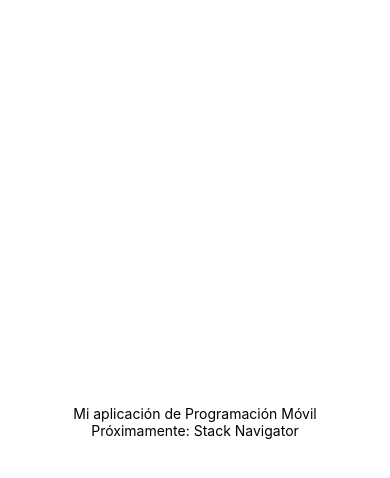
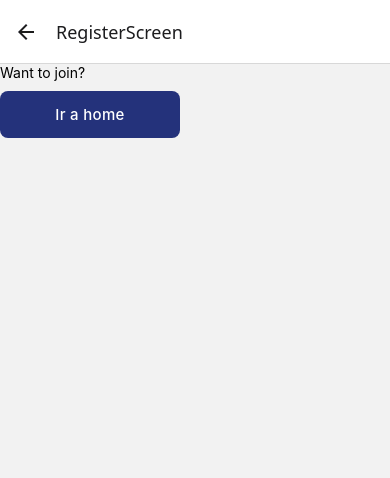
Before and after one commit to AnthonyDubon/MyRoutineApp, a React Native app: screen /RegisterScreen in a window 390 px wide. Shown: the top 478 px of the page. Built offline with nearby package versions, Linux system fonts and the light colour scheme.

Commit message:
Actualizo navegacion Stack y envio de parametros entre pantallas

```diff
--- a/App.tsx
+++ b/App.tsx
@@ -1,18 +1,12 @@
-import { View, Text, StyleSheet } from 'react-native';
+import { NavigationContainer } from '@react-navigation/native';
+import {  View } from 'react-native';
+import StackNavigator from './src/navigation/StackNavigator';
 
 export default function App() {
+
   return (
-    <View style={styles.container}>
-      <Text>Mi aplicación de Programación Móvil</Text>
-      <Text>Próximamente: Stack Navigator</Text>
-    </View>
+    <NavigationContainer>
+        <StackNavigator />
+    </NavigationContainer>
   );
 }
-
-const styles = StyleSheet.create({
-  container: {
-    flex: 1,
-    justifyContent: 'center',
-    alignItems: 'center',
-  },
-});
--- a/src/navigation/StackNavigator.tsx
+++ b/src/navigation/StackNavigator.tsx
@@ -1,5 +1,41 @@
+import {createNativeStackNavigator} from '@react-navigation/native-stack';
+import Login from '../screens/Login';
+import Register from '../screens/Register';
+import Home from '../screens/Home';
+
+//1. declarar tipado: pantallas junto con sus parametros
+export type RootStackParamList ={
+    LoginScreen: undefined;
+    RegisterScreen: undefined;
+    HomeScreen: {email: string};
+}
 
 
-//1. declarar tipado: pantallas junto con sus parametros
 //2. crear el componente StackNavigator, que se encarga de manejar la navegacion en la aplicacion
+const Stack = createNativeStackNavigator<RootStackParamList>();
+
 //3. utilizar el componente StackNavigator
+export default function StackNavigator(){
+
+    return(
+        <Stack.Navigator
+            initialRouteName='LoginScreen'
+        >
+            <Stack.Screen
+                name="LoginScreen"
+                component={Login}
+                options={{headerShown: false}}
+            />
+            <Stack.Screen
+                name="RegisterScreen"
+                component={Register}
+            />
+
+            <Stack.Screen
+                name="HomeScreen"
+                component={Home}
+                options={{title: "Home"}}
+            />
+        </Stack.Navigator>
+    );
+}
--- /dev/null
+++ b/src/screens/Home.tsx
@@ -0,0 +1,16 @@
+import { NativeStackScreenProps } from "@react-navigation/native-stack"
+import { View,Text } from "react-native"
+import { RootStackParamList } from "../navigation/StackNavigator"
+
+// type props = {email: string};
+type props = NativeStackScreenProps <RootStackParamList, 'HomeScreen'>;
+
+export default function Home({route}: props){
+    const {email} = route.params;
+
+    return(
+        <View>
+            <Text>Welcome home, {email} </Text>
+        </View>
+    )
+}
--- a/src/screens/Login.tsx
+++ b/src/screens/Login.tsx
@@ -4,19 +4,19 @@ import CustomInput from "../components/CustomInput";
 import CustomButton from "../components/CustomButton";
 
 
-export default function Login (){
+export default function Login ({navigation} : any){
         //hooks de react: useState, useEffect, useMemo, etc.
         const [email, setEmail] = useState("");
         const [password, setPassword] = useState("");
 
-        const handleOnPressPrimaryButton = () => {
-            console.log("Imprimiendo desde boton 1");
+        const handleOnPressLogIn = () => {
+            navigation.navigate("HomeScreen", {email});
         }
 
-        const handleOnPressSecondaryButton = () => {
-            console.log("Imprimiendo desde boton 2");
+        const handleOnPressSignUp = () => {
+            navigation.navigate("RegisterScreen")
         }
-        const handleOnPressTertiaryButton = () => {
+        const handleOnPressForgotPwd = () => {
             console.log("Imprimiendo desde boton 3");
         }
     return(
@@ -26,7 +26,7 @@ export default function Login (){
       <CustomInput
         onChangeText={setEmail}
         value={email}
-        placeholder='Correo'
+        placeholder='email'
         type='email'
         />
       <CustomInput
@@ -36,9 +36,9 @@ export default function Login (){
         type='password'
         />
       <View style ={styles.buttonsContainer}>
-          <CustomButton title = "My App Button" onPressButton={handleOnPressPrimaryButton} />
-          <CustomButton title = "My App Button #2" onPressButton={handleOnPressSecondaryButton} variant='secondary'/>
-          <CustomButton title = "My App Button #3" onPressButton={handleOnPressTertiaryButton} variant='tertiary' disabled />
+          <CustomButton title = "Log In" onPressButton={handleOnPressLogIn} />
+          <CustomButton title = "Sign Up" onPressButton={handleOnPressSignUp} variant='secondary'/>
+          <CustomButton title = "Forgot your password?" onPressButton={handleOnPressForgotPwd} variant='tertiary' disabled />
       </View>
     </View>
     );
--- a/src/screens/Register.tsx
+++ b/src/screens/Register.tsx
@@ -0,0 +1,12 @@
+import { View,Text } from "react-native"
+import CustomButton from "../components/CustomButton"
+
+
+export default function Register(){
+    return(
+        <View>
+            <Text>Want to join?</Text>
+            <CustomButton title="Ir a home" onPressButton={()=>{}}/>
+        </View>
+    )
+}
```
